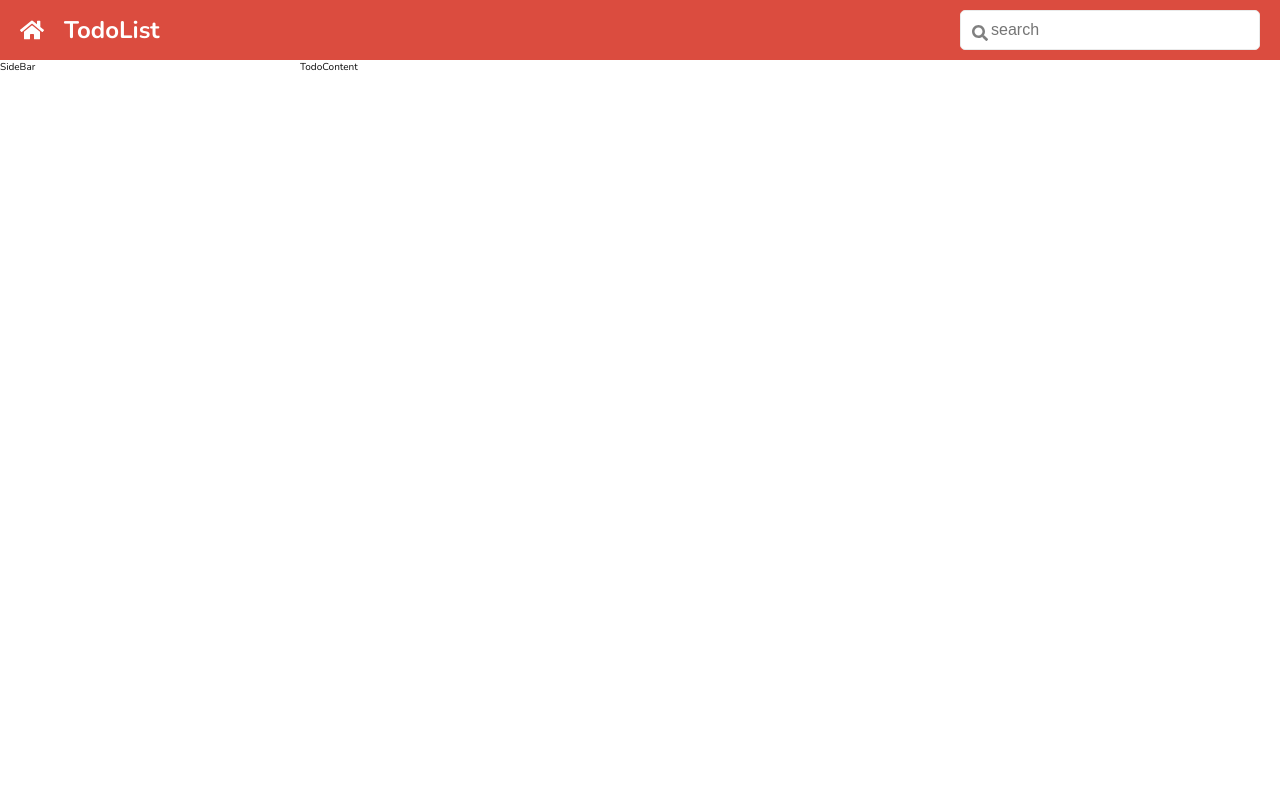
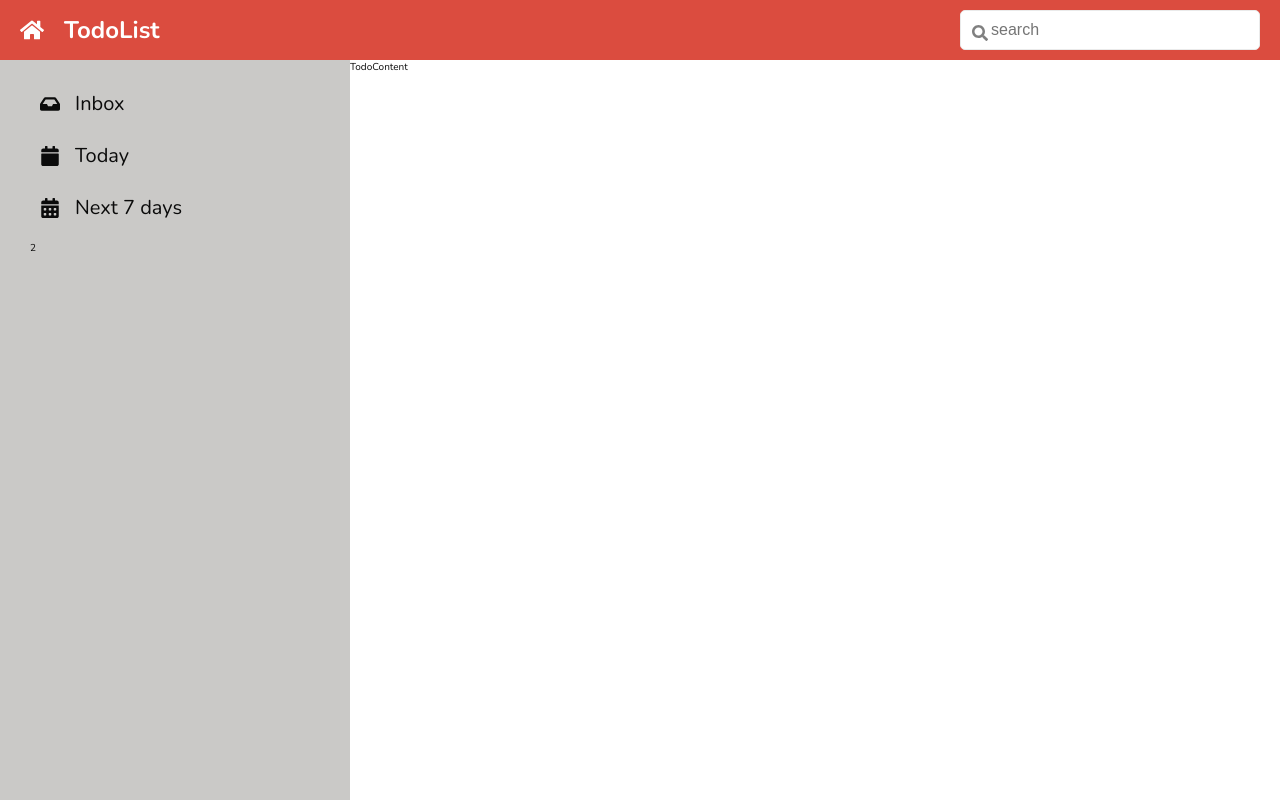
Before and after one commit to ParitaSriwasut/MY-APP-TODOLIST-RITA, a React (Create React App) app: page / in a window 1280 px wide. Built offline with nearby package versions, Linux system fonts and the light colour scheme.

Commit message:
sideba1r:done

```diff
--- a/src/App.jsx
+++ b/src/App.jsx
@@ -1,5 +1,5 @@
 import "./App.scss";
-import { FaHome } from "react-icons/fa";
+import { FaCalendar, FaCalendarAlt, FaHome, FaInbox } from "react-icons/fa";
 import Header from "./component/Header";
 function App() {
   return (
@@ -7,7 +7,27 @@
       <div className="todo__header">
         <Header />
       </div>
-      <div className="todo__sidebar">SideBar</div>
+      <div className="todo__sidebar">
+        <aside className="sidebar">
+          <section className="sidebar__category">
+            <ul className="list">
+              <li className="list__item">
+                <FaInbox className="list__item__icon" />
+                <p className="list__item__tex">Inbox</p>
+              </li>
+              <li className="list__item">
+                <FaCalendar className="list__item__icon" />
+                <p className="list__item__tex">Today</p>
+              </li>
+              <li className="list__item">
+                <FaCalendarAlt className="list__item__icon" />
+                <p className="list__item__tex">Next 7 days</p>
+              </li>
+            </ul>
+          </section>
+          <section className="sidebar__category">2</section>
+        </aside>
+      </div>
       <div className="todo__content">TodoContent</div>
     </div>
   );
--- a/src/App.scss
+++ b/src/App.scss
@@ -1,7 +1,7 @@
 @import "./index.scss";
 
 $header-height: 60px;
-$sidebar-width: 300px;
+$sidebar-width: 350px;
 
 .todo {
   display: grid;
@@ -27,3 +27,33 @@
     background-color: rgb(255, 255, 255);
   }
 }
+
+.sidebar {
+  display: flex;
+  flex-direction: column;
+  gap: 10px;
+  padding: 20px 30px;
+  background-color: rgb(202, 201, 199);
+  height: calc(100vh - $header-height);
+}
+
+.list {
+  display: flex;
+  flex-direction: column;
+  gap: 5px;
+  &__item {
+    display: flex;
+    gap: 15px;
+    font-size: 20px;
+    padding: 10px;
+    border-radius: 4px;
+    cursor: pointer;
+    align-items: center;
+    &:hover {
+      background-color: $grey-light;
+    }
+    &__text {
+      font-weight: 500;
+    }
+  }
+}
--- a/src/index.scss
+++ b/src/index.scss
@@ -28,3 +28,6 @@
   -moz-osx-font-smoothing: grayscale;
   color: #0b0b0b;
 }
+li {
+  list-style: none;
+}
```
